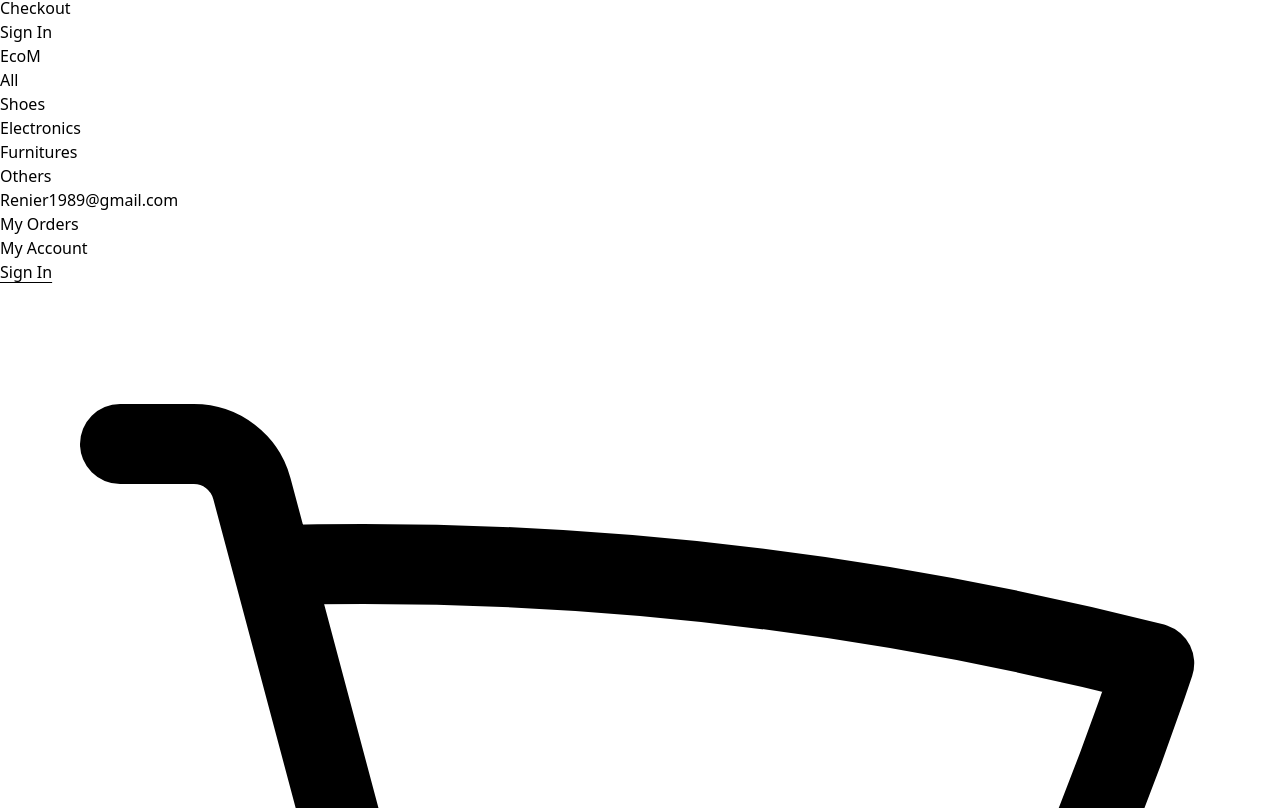
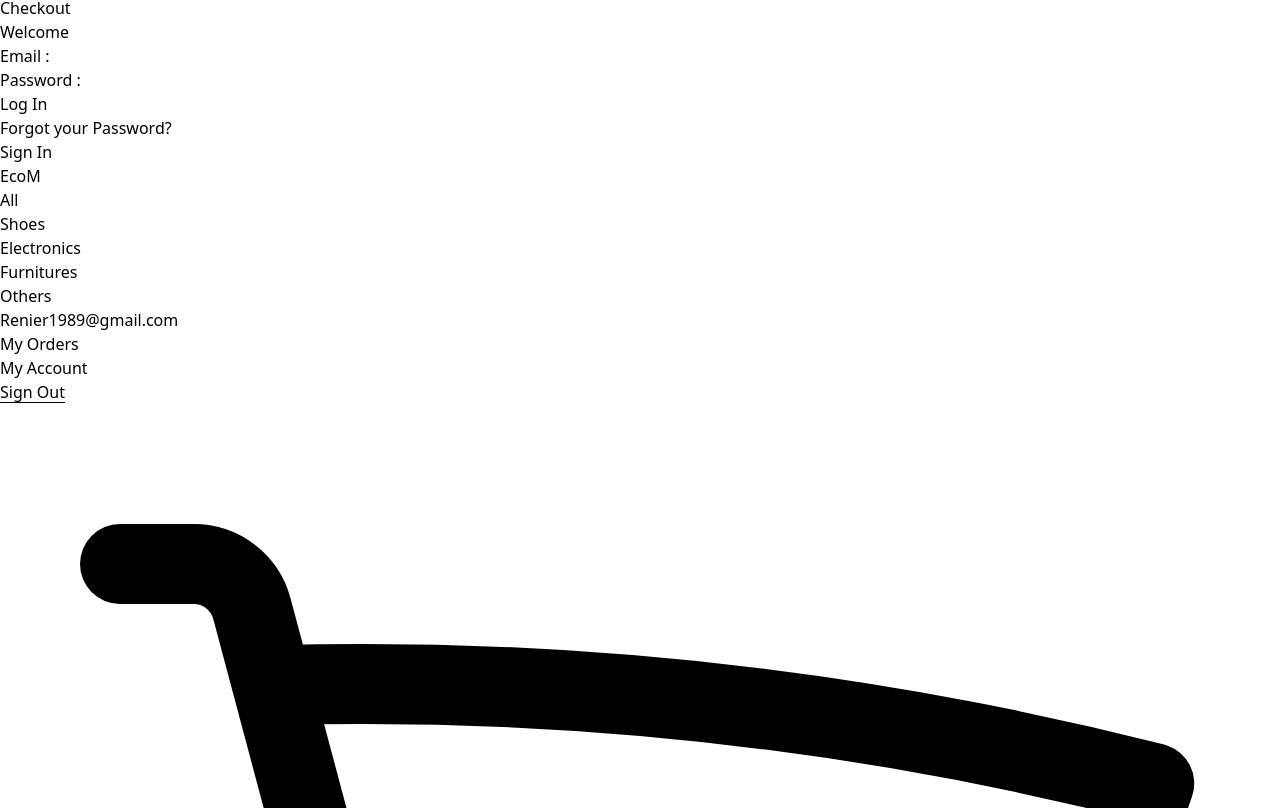
Before and after one commit to renier1989/ecomerce, a React (Vite) app: page /ecomerce/sign-in in a window 1280 px wide. Shown: the part 1332-2140 px from the top of the page. Built offline with nearby package versions, Linux system fonts and the light colour scheme; no server answers.

Commit message:
Implementing logics to sing in and sign out

```diff
--- a/src/Components/NavBar/index.jsx
+++ b/src/Components/NavBar/index.jsx
@@ -6,6 +6,66 @@ import { NavLink } from "react-router-dom";
 
 function NavBar() {
   const ecom = useEcom();
+
+  const signInOut = localStorage.getItem('signInOut');
+  const parsedSignInOut = JSON.parse(signInOut);
+  const isUserSignInOut = ecom.signInOut || parsedSignInOut;
+
+  console.log(isUserSignInOut  , ecom.signInOut , parsedSignInOut);
+
+  const handleSignInOut = () => {
+    const stringifiedSignInOut = JSON.stringify(true);
+    localStorage.setItem("signInOut", stringifiedSignInOut);
+    ecom.setSignInOut(true);
+  }
+
+  const renderView = () => {
+    if(isUserSignInOut) {
+      return (
+        <li>
+          <NavLink to='/ecomerce/sign-in' className={({isActive}) => (isActive ? 'navbar-link' : '')}  onClick={()=> handleSignInOut()}>
+            Sign Out
+          </NavLink>
+        </li>
+      );
+    }else{
+      return (
+        <>
+          <li className="text-black/60">
+            Renier1989@gmail.com
+          </li>
+          <li>
+            <NavLink to='/ecomerce/my-orders' className={({isActive}) => (isActive ? 'navbar-link' : '')}>
+              My Orders
+            </NavLink>
+          </li>
+          <li>
+            <NavLink to='/ecomerce/my-account' className={({isActive}) => (isActive ? 'navbar-link' : '')}>
+              My Account
+            </NavLink>
+          </li>
+          <li>
+            <NavLink to='/ecomerce/sign-in'
+            className={({isActive}) => (isActive ? 'navbar-link' : '')}
+            onClick={()=> handleSignInOut()}
+            >
+              Sign Out
+            </NavLink>
+          </li>
+          <li  className="flex border border-black rounded-lg p-1 items-center font-semibold cursor-pointer hover:bg-blue-300 hover:text-white group hover:transition hover:duration-500"
+          onClick={()=> ecom.onOpenCheckoutProducts()}
+          >
+            <div ><ShoppingCartIcon className="w-6 h-6 text-blue-400 group-hover:text-white"></ShoppingCartIcon> </div>
+            <div>({ecom.cartProducts.length})</div>
+          </li>
+        </>
+      )
+    }
+  }
+
+
+
+
   return (
     <nav className="w-full flex justify-between items-center fixed z-10 top-0 py-5 px-8 text-sm bg-white">
       <ul className="flex items-center gap-3">
@@ -46,31 +106,7 @@ function NavBar() {
         </li>
       </ul>
       <ul className="flex items-center gap-3">
-        <li className="text-black/60">
-          Renier1989@gmail.com
-        </li>
-        <li>
-          <NavLink to='/ecomerce/my-orders' className={({isActive}) => (isActive ? 'navbar-link' : '')}>
-            My Orders
-          </NavLink>
-        </li>
-        <li>
-          <NavLink to='/ecomerce/my-account' className={({isActive}) => (isActive ? 'navbar-link' : '')}>
-            My Account
-          </NavLink>
-        </li>
-        <li>
-          <NavLink to='/ecomerce/sign-in' className={({isActive}) => (isActive ? 'navbar-link' : '')}>
-            Sign In
-          </NavLink>
-        </li>
-        <li  className="flex border border-black rounded-lg p-1 items-center font-semibold cursor-pointer hover:bg-blue-300 hover:text-white group hover:transition hover:duration-500"
-        onClick={()=> ecom.onOpenCheckoutProducts()}
-        >
-          <div ><ShoppingCartIcon className="w-6 h-6 text-blue-400 group-hover:text-white"></ShoppingCartIcon> </div>
-          <div>({ecom.cartProducts.length})</div>
-        </li>
-
+        {renderView()}
       </ul>
     </nav>
   );
--- a/src/Context/index.jsx
+++ b/src/Context/index.jsx
@@ -1,16 +1,40 @@
 import { createContext, useContext, useEffect, useState } from "react"
 
 const EcomContext = createContext();
+// here I'll initialize the localStorage
+export const initializeLocalStorage = () => {
+    // first , try to obtain the 'account' and 'sign-in-out' key from the localStorage
+    const accountLs = localStorage.getItem('account');
+    const signInOutLs = localStorage.getItem('sign-in-out');
+    // I create some variables to manage the data in it
+    let parsetAccount;
+    let parsetSignInOut;
+    // Validate if accountLs exist, else create the key in the localStoragej
+    if(!accountLs){
+        localStorage.setItem('account', JSON.stringify({}));
+        parsetAccount = {}
+    }else {
+        parsetAccount = JSON.parse(accountLs);
+    }
+    if(!signInOutLs){
+        localStorage.setItem('sign-in-out', JSON.stringify(false));
+        parsetSignInOut = false;
+    }else{
+        parsetSignInOut = JSON.parse(signInOutLs);
+    }
+}
 
 function EcomProvider({children}) {
-
+    // I do this only to give a better experience in the github deploy page.
     const location = window.location.pathname;
-
     if(location === '/') {
         window.location.replace("/ecomerce");
     }
 
-
+    // account
+    const [account, setAccount] = useState({});
+    // Sign in out
+    const [signInOut, setSignInOut] = useState(false);
 
     // Shopping Cart - increment counter
     const [count, setCount] = useState(0);
@@ -40,16 +64,17 @@ function EcomProvider({children}) {
         .then((data) => setItems(data));
     }, []);
 
-
+    // here I filter the item to show
     const [filteredItems, setFilteredItems] = useState([]);
-
+    // function to filter by title
     const getfilteredItemsByTitle = (items, searchProducts)=> {
         return items?.filter(item => item.title.toLowerCase().includes(searchProducts.toLowerCase()));
     };
+    // fucntion to filter by category
     const getfilteredItemsByCategory = (items, setSearchCategory)=> {
         return items?.filter(item => item.category.name.toLowerCase().includes(setSearchCategory.toLowerCase()));
     };
-
+    // Main function to filter by a key value
     const filterBy = (searchType, items, searchProducts, searchCategory) => {
         if(searchType ==="BY_TITLE"){
             return getfilteredItemsByTitle(items, searchProducts);
@@ -65,6 +90,7 @@ function EcomProvider({children}) {
         }
     }
 
+    // using an useEffect to know when to filter the items
     useEffect(()=>{
         if(searchProducts && searchCategory) setFilteredItems(filterBy('BY_TITLE_AND_CATEGORY',items,searchProducts, searchCategory));
         if(searchProducts && !searchCategory) setFilteredItems(filterBy('BY_TITLE',items,searchProducts, searchCategory));
@@ -94,6 +120,10 @@ function EcomProvider({children}) {
             visible,
             filteredItems,
             searchCategory,
+            account,
+            signInOut,
+            setAccount,
+            setSignInOut,
             showMore,
             setSearchProducts,
             setItems,
@@ -112,13 +142,10 @@ function EcomProvider({children}) {
   )
 }
 
+// basic function to call the useContext once, and use it in all the components as needed
 function useEcom(){
     const ecom = useContext(EcomContext);
     return ecom;
 }
 
-
-
-
-
 export {EcomProvider, useEcom}
--- a/src/Pages/SignIn/index.jsx
+++ b/src/Pages/SignIn/index.jsx
@@ -1,9 +1,50 @@
+import { Link } from "react-router-dom"
 import Layout from "../../Components/Layout"
+import { useEcom } from "../../Context";
 
 function SignIn() {
+const ecom = useEcom();
+
+// get account fomr localStorage
+const account = localStorage.getItem("account");
+const parsedAccount = JSON.parse(account)
+
+// validating if user has an account
+const noAccountInLocalStorage = parsedAccount ? Object.keys(parsedAccount).length === 0 : true;
+const noAccountInLocalState = ecom.account ? Object.keys(ecom.account).length === 0 : true;
+const hasUserAccount = !noAccountInLocalStorage || !noAccountInLocalState;
+
+
   return (
     <Layout>
-      Sign In
+      <div >
+        <h1 className="text-2xl font-semibold text-center mb-8"> Welcome</h1>
+        <div className="flex flex-col w-80">
+          <p>
+          <span className="font-light ">Email : </span>
+          <span className="font-semibold text-lg ">{parsedAccount?.email}</span>
+          </p>
+          <p>
+            <span className="font-light"> Password :</span>
+            <span className="font-semibold text-lg">{parsedAccount?.password}</span>
+          </p>
+        </div>
+        <Link to='/ecomerce/'>
+          <button className="w-full py-3 bg-black disabled:bg-black/40 rounded-lg text-white mt-4 mb-3"
+          disabled={!hasUserAccount}
+          >
+            Log In
+          </button>
+        </Link>
+        <div className="text-center">
+          <a href="/ecomerce/" className="underline"> Forgot your Password?</a>
+        </div>
+        <button className=" border border-black text-center rounded-lg py-3 w-full mt-4 disabled:text-black/40 disabled:border-black/40"
+        disabled={hasUserAccount}
+        >
+          Sign In
+        </button>
+      </div>
     </Layout>
     // <div className='bg-green-500'>SignIn</div>
   )
```
